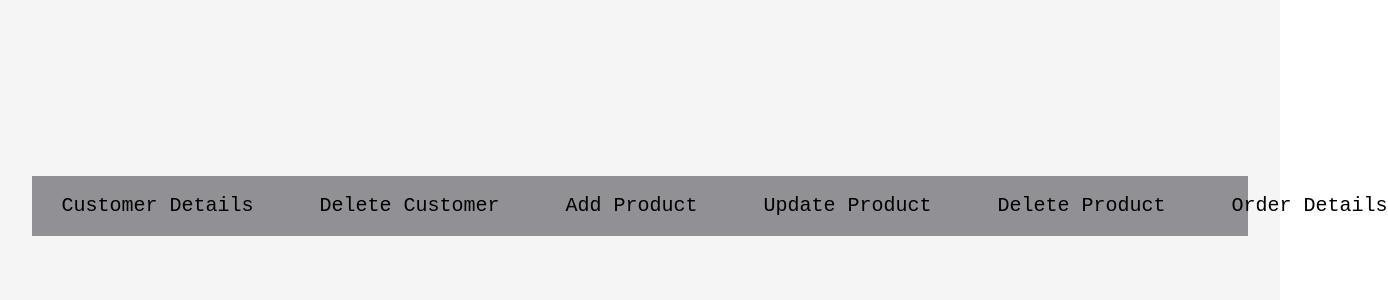
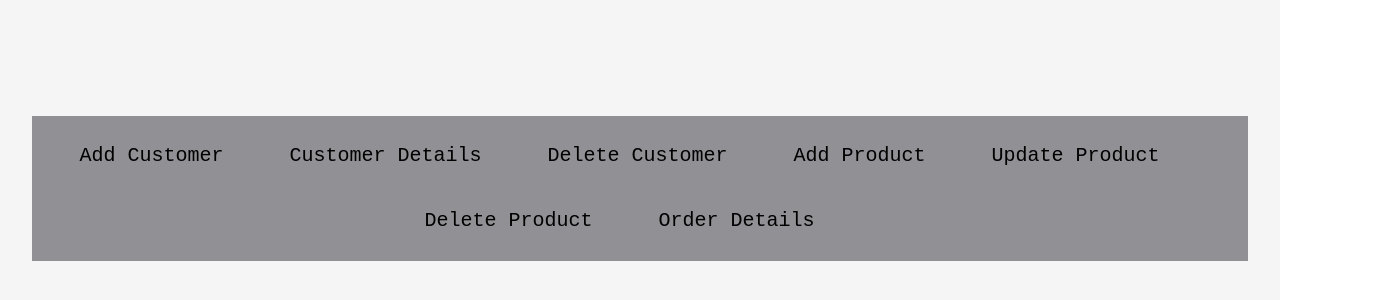
Before and after one commit to meganarmas/Mini-Project-React-E-commerce-Web-Application, a React (Vite) app in the folder e-commerce-web-app/: page / in a window 1280 px wide. Shown: the part 194-494 px from the top of the page, 1388 px wide, since content can reach past the window. Built offline with nearby package versions, Linux system fonts and the light colour scheme; the HTML template or start-up script is replaced by a standard one.

Commit message:
working on updating navbar

```diff
--- a/e-commerce-web-app/src/App.css
+++ b/e-commerce-web-app/src/App.css
@@ -43,17 +43,22 @@
 
 body {
   background-color: whitesmoke;
+
 }
 
 .navbar {
   font-size: 15px;
-  padding: 10px;
+  padding: 20px;
+  margin-top: -30px;
   text-align: center;
   background-color: rgb(144, 144, 149);
   display: flex;
   justify-content: center;
   gap: 25px;
   font-family: 'Courier New', Courier, monospace;
+  margin-bottom: 5px;
+  width: 100%;
+  position: top;
 }
 
 .navbar a {
--- a/e-commerce-web-app/src/components/NavigationBar.jsx
+++ b/e-commerce-web-app/src/components/NavigationBar.jsx
@@ -5,7 +5,7 @@ import React from "react";
 function NavigationBar() {
 
     return(
-        <Navbar className="navbar" expand="lg" style={{color: 'yellow'}}>
+        <Navbar className="navbar" expand="xlg">
             <Navbar.Brand as={Link} to="/add-customer">Add Customer</Navbar.Brand> <br />
             <Navbar.Brand as={Link} to="/add-customer-list">Customer Details</Navbar.Brand> <br />
             <Navbar.Brand as={Link} to="/delete-customer">Delete Customer</Navbar.Brand> <br />
```
